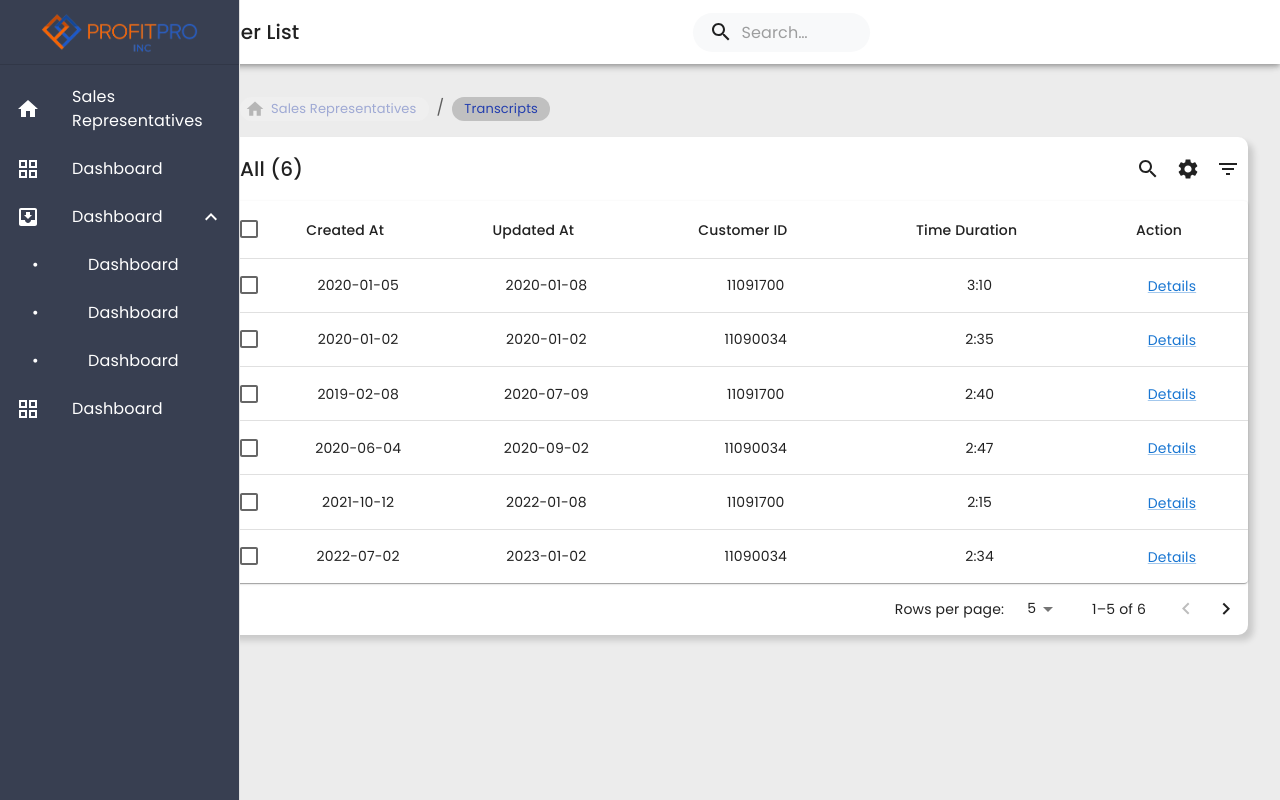
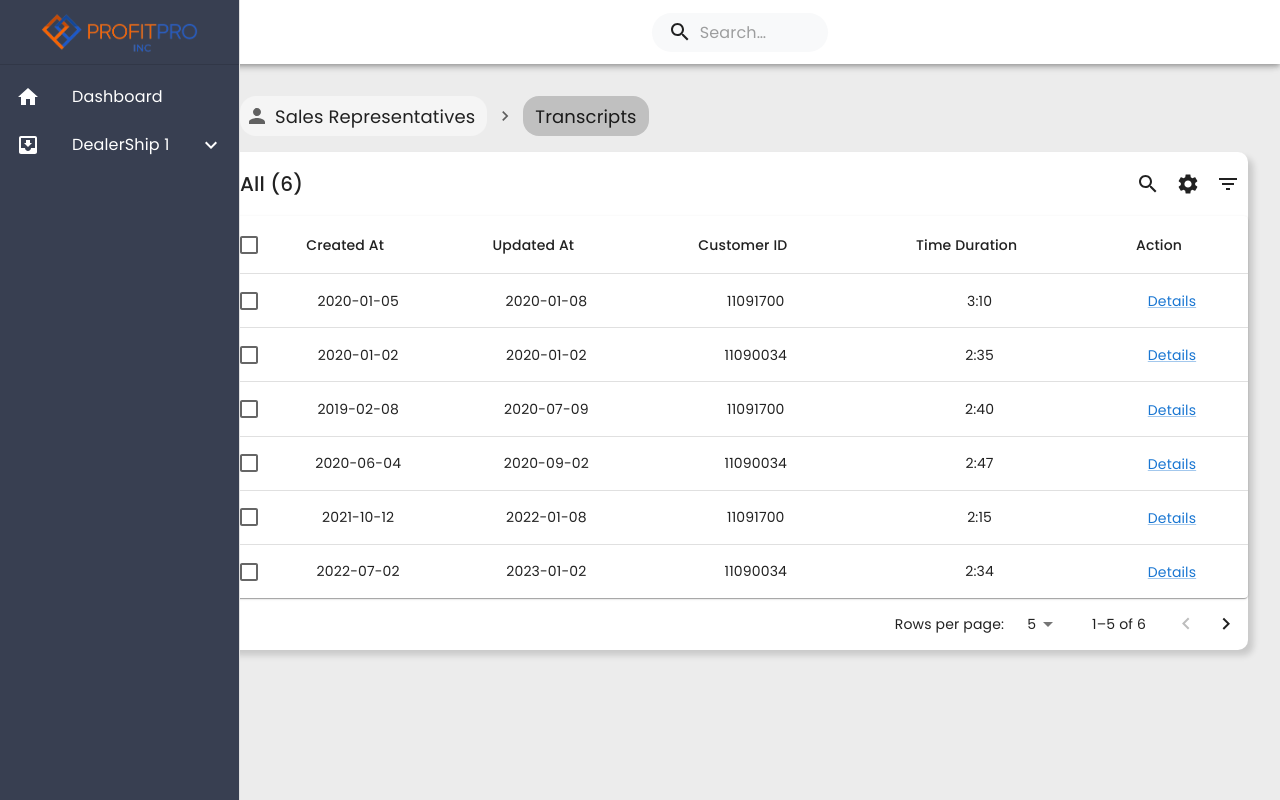
Before and after one commit to visengineering/profitpro-frontend, a React (Create React App) app: page /salesRepresentative/1/transcripts in a window 1280 px wide. Built offline with nearby package versions, Linux system fonts and the light colour scheme.

Commit message:
Fix ui changes

```diff
--- a/src/components/generic-components/drawer/index.jsx
+++ b/src/components/generic-components/drawer/index.jsx
@@ -1,4 +1,4 @@
-import * as React from "react";
+import React, { useState, useEffect } from "react";
 import { styled } from "@mui/material/styles";
 import Box from "@mui/material/Box";
 import MuiAppBar from "@mui/material/AppBar";
@@ -16,10 +16,10 @@ import SearchIcon from "@mui/icons-material/Search";
 import ExpandMoreIcon from "@mui/icons-material/ExpandMore";
 import ExpandLessIcon from "@mui/icons-material/ExpandLess";
 import HomeIcon from "@mui/icons-material/Home";
-import GridViewIcon from "@mui/icons-material/GridView";
 import { Collapse, Drawer as MUIDrawer } from "@mui/material";
-import { useNavigate } from "react-router-dom";
-
+import { useLocation, useNavigate } from "react-router-dom";
+import PersonIcon from "@mui/icons-material/Person";
+import AssignmentIcon from "@mui/icons-material/Assignment";
 const drawerWidth = "15%";
 
 const AppBar = styled(MuiAppBar, {
@@ -88,8 +88,18 @@ const DrawerHeader = styled("div")(({ theme }) => ({
 }));
 
 export default function Drawer() {
-  const [open, setOpen] = React.useState(true);
+  const [open, setOpen] = React.useState(false);
   const navigate = useNavigate();
+  const location = useLocation();
+  const [appBarTitle, setAppBarTitle] = useState("");
+
+  useEffect(() => {
+    if (location.pathname === "/salesRepresentative")
+      setAppBarTitle("User List");
+    else {
+      setAppBarTitle("");
+    }
+  }, [location]);
 
   const handleClick = () => {
     setOpen(!open);
@@ -112,7 +122,7 @@ export default function Drawer() {
           }}
         >
           <Typography variant="h6" noWrap component="div">
-            User List
+            {appBarTitle}{" "}
           </Typography>
           <Search>
             <SearchIconWrapper>
@@ -149,15 +159,9 @@ export default function Drawer() {
             component="nav"
             aria-labelledby="nested-list-subheader"
           >
-            <ListItemButton onClick={() => navigate("/salesRepresentative")}>
+            <ListItemButton onClick={() => navigate("/")}>
               <ListItemIcon>
                 <HomeIcon sx={{ color: "white" }} />
-              </ListItemIcon>
-              <ListItemText primary="Sales Representatives" />
-            </ListItemButton>
-            <ListItemButton>
-              <ListItemIcon>
-                <GridViewIcon sx={{ color: "white" }} />
               </ListItemIcon>
               <ListItemText primary="Dashboard" />
             </ListItemButton>
@@ -165,35 +169,28 @@ export default function Drawer() {
               <ListItemIcon>
                 <InboxIcon sx={{ color: "white" }} />
               </ListItemIcon>
-              <ListItemText primary="Dashboard" />
+              <ListItemText primary="DealerShip 1" />
               {open ? <ExpandLessIcon /> : <ExpandMoreIcon />}
             </ListItemButton>
             <Collapse in={open} timeout="auto" unmountOnExit>
               <List component="div" disablePadding>
-                <ListItemButton sx={{ pl: 4 }}>
-                  <ListItemIcon sx={{ color: "white" }}>•</ListItemIcon>
-                  <ListItemText primary="Dashboard" />
+                <ListItemButton
+                  sx={{ pl: 4 }}
+                  onClick={() => navigate("/salesRepresentative")}
+                >
+                  <ListItemIcon>
+                    <PersonIcon sx={{ color: "white" }} />
+                  </ListItemIcon>
+                  <ListItemText primary="Sales Representatives" />
                 </ListItemButton>
                 <ListItemButton sx={{ pl: 4 }}>
                   <ListItemIcon>
-                    <ListItemIcon sx={{ color: "white" }}>•</ListItemIcon>
+                    <AssignmentIcon sx={{ color: "white" }} />
                   </ListItemIcon>
-                  <ListItemText primary="Dashboard" />
-                </ListItemButton>{" "}
-                <ListItemButton sx={{ pl: 4 }}>
-                  <ListItemIcon>
-                    <ListItemIcon sx={{ color: "white" }}>•</ListItemIcon>
-                  </ListItemIcon>
-                  <ListItemText primary="Dashboard" />
+                  <ListItemText primary="All Transcripts" />
                 </ListItemButton>
               </List>
             </Collapse>
-            <ListItemButton>
-              <ListItemIcon>
-                <GridViewIcon sx={{ color: "white" }} />
-              </ListItemIcon>
-              <ListItemText primary="Dashboard" />
-            </ListItemButton>
           </List>
         </Box>
       </MUIDrawer>
--- a/src/components/pages/transcripts/TranscriptsTable.jsx
+++ b/src/components/pages/transcripts/TranscriptsTable.jsx
@@ -2,9 +2,11 @@ import React from "react";
 import TranscriptsDataTable from "./TranscriptsDataTable";
 import { Box, Breadcrumbs, Chip } from "@mui/material";
 import { emphasize, styled } from "@mui/material/styles";
-import HomeIcon from "@mui/icons-material/Home";
-
+import PersonIcon from "@mui/icons-material/Person";
+import NavigateNextIcon from "@mui/icons-material/NavigateNext";
+import { useNavigate } from "react-router-dom";
 const TranscriptsTable = () => {
+  const navigate = useNavigate();
   let transcripts = [
     {
       createdAt: "2020-01-05",
@@ -51,9 +53,9 @@ const TranscriptsTable = () => {
         : theme.palette.grey[800];
     return {
       backgroundColor,
-      height: theme.spacing(3),
-      color: "#233eae",
+      height: theme.spacing(5),
       fontWeight: theme.typography.fontWeightRegular,
+      fontSize: "18px",
       "&:hover, &:focus": {
         backgroundColor: emphasize(backgroundColor, 0.12),
       },
@@ -66,17 +68,23 @@ const TranscriptsTable = () => {
   return (
     <Box className="box-container">
       <Box role="presentation" sx={{ margin: "1rem" }}>
-        <Breadcrumbs aria-label="breadcrumb">
+        <Breadcrumbs
+          separator={<NavigateNextIcon fontSize="small" />}
+          aria-label="breadcrumb"
+        >
           <StyledBreadcrumb
             component="a"
+            onClick={() => {
+              navigate("/salesRepresentative");
+            }}
             label="Sales Representatives"
-            icon={<HomeIcon fontSize="small" />}
-            disabled
+            icon={<PersonIcon />}
+            size="medium"
           />
           <StyledBreadcrumb
-            sx={{ background: "silver" }}
             component="a"
             label="Transcripts"
+            sx={{ background: "silver" }}
           />
         </Breadcrumbs>
       </Box>
```
